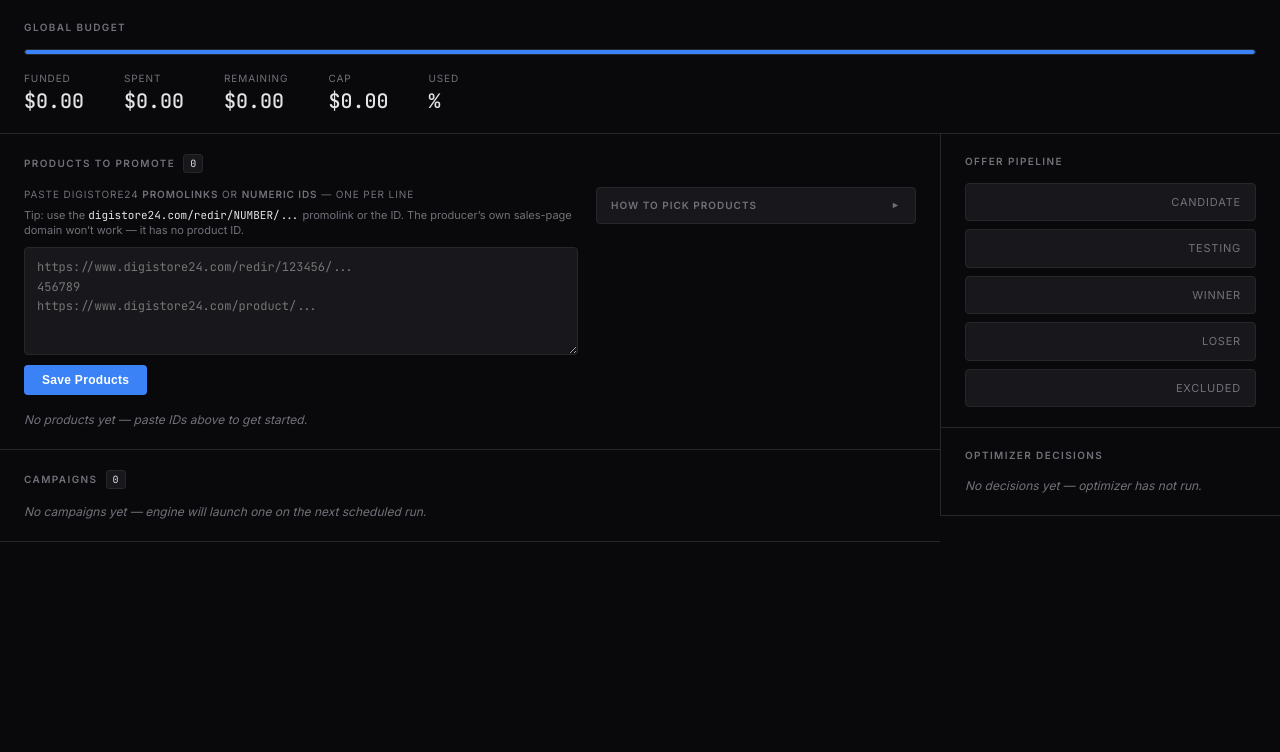
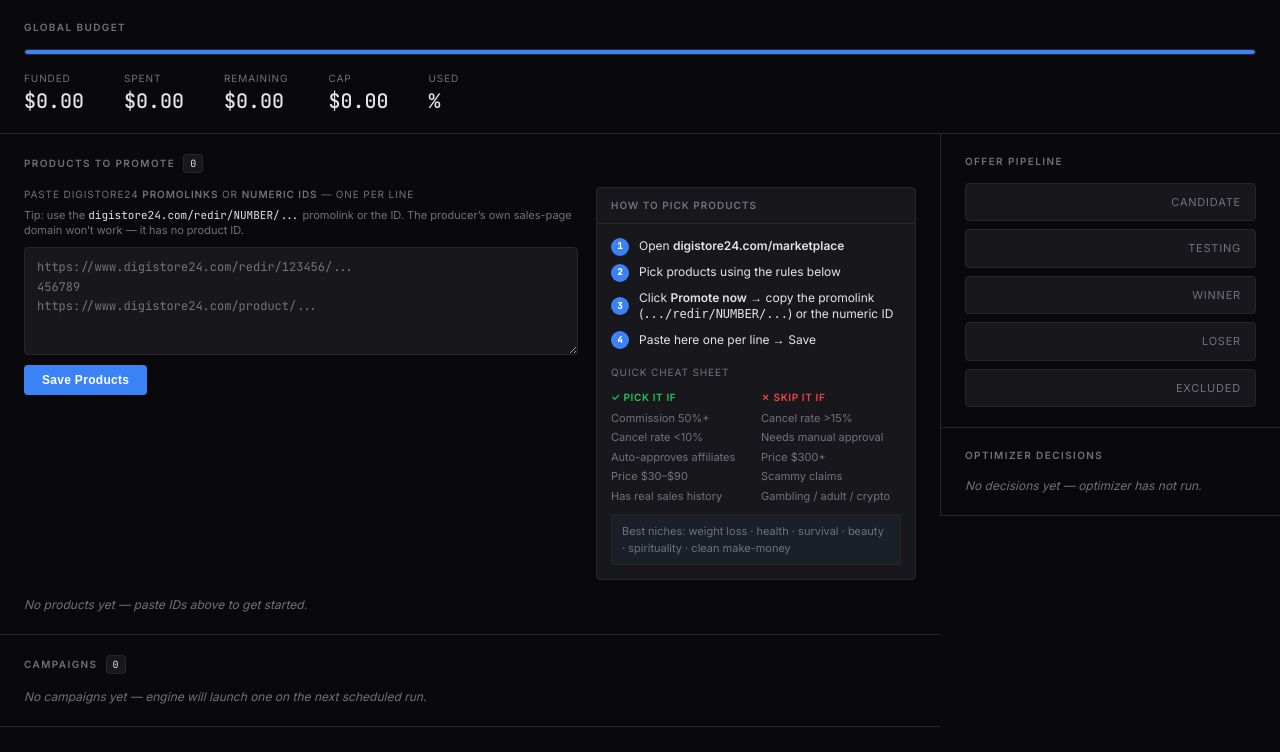
Before and after one commit to maykelevoni/ai-money, a FastAPI app: template src/templates/dashboard.html in a window 1280 px wide. Shown: the part 48-800 px from the top of the page. Run offline with FastAPI, Linux system fonts and the light colour scheme; the template is opened without the code that fills it, so the values that code supplies are empty.

Commit message:
fix(dashboard): always-show pick guide (no dropdown), fix headline dash
- Replace the collapsible <details> pick-products explainer with an
  always-visible panel.
- Fix empty-headline cell rendering literal &mdash; -> em dash.

Co-Authored-By: Claude Opus 4.8 <noreply@anthropic.com>

```diff
--- a/src/static/dashboard.css
+++ b/src/static/dashboard.css
@@ -466,31 +466,14 @@ body {
   background: var(--surface-2);
 }
 
-.explainer-summary {
-  display: flex;
-  justify-content: space-between;
-  align-items: center;
+.explainer-title {
   padding: 10px 14px;
-  cursor: pointer;
   font-size: 10px;
   font-weight: 600;
   text-transform: uppercase;
   letter-spacing: 1px;
   color: var(--text-dim);
-  list-style: none;
-  user-select: none;
 }
-
-.explainer-summary::-webkit-details-marker { display: none; }
-.explainer-summary:hover { color: var(--text); }
-
-.explainer-caret {
-  font-size: 9px;
-  transition: transform 0.2s;
-  display: inline-block;
-}
-
-details[open] .explainer-caret { transform: rotate(90deg); }
 
 .explainer-body {
   padding: 14px;
--- a/src/templates/dashboard.html
+++ b/src/templates/dashboard.html
@@ -141,11 +141,8 @@
       </form>
     </div>
 
-    <details class="explainer">
-      <summary class="explainer-summary">
-        How to pick products
-        <span class="explainer-caret">&#9658;</span>
-      </summary>
+    <div class="explainer">
+      <div class="explainer-title">How to pick products</div>
       <div class="explainer-body">
         <div class="explainer-steps">
           <div class="step"><span class="step-num">1</span><span>Open <strong>digistore24.com/marketplace</strong></span></div>
@@ -178,7 +175,7 @@
         </div>
         <div class="cheat-niches">Best niches: weight loss &middot; health &middot; survival &middot; beauty &middot; spirituality &middot; clean make-money</div>
       </div>
-    </details>
+    </div>
   </div>
 
   {% if affiliate_products %}
@@ -202,7 +199,7 @@
         <tr>
           <td class="mono dim">{{ p.id }}</td>
           <td class="mono">{{ p.product_id }}</td>
-          <td class="offer-name">{{ p.headline or '&mdash;' }}</td>
+          <td class="offer-name">{{ p.headline or '—' }}</td>
           <td><span class="status-badge status-{{ p.status }}">{{ p.status }}</span></td>
           <td class="num mono">{% if p.commission_pct %}{{ "%.0f"|format(p.commission_pct) }}%{% else %}&mdash;{% endif %}</td>
           <td class="num mono{% if p.cancel_rate and p.cancel_rate > 15 %} danger{% endif %}">{% if p.cancel_rate %}{{ "%.1f"|format(p.cancel_rate) }}%{% else %}&mdash;{% endif %}</td>
```
Also changed, not shown: dashboard-proof.png (added), dashboard-proof2.png (added).
